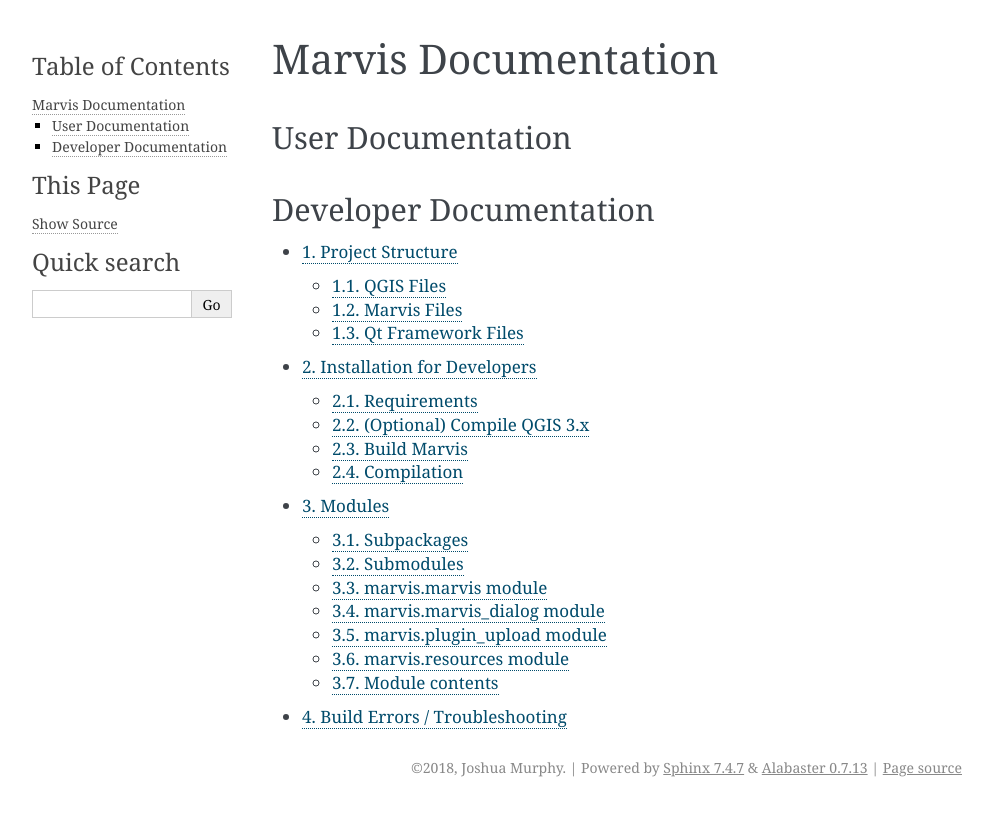
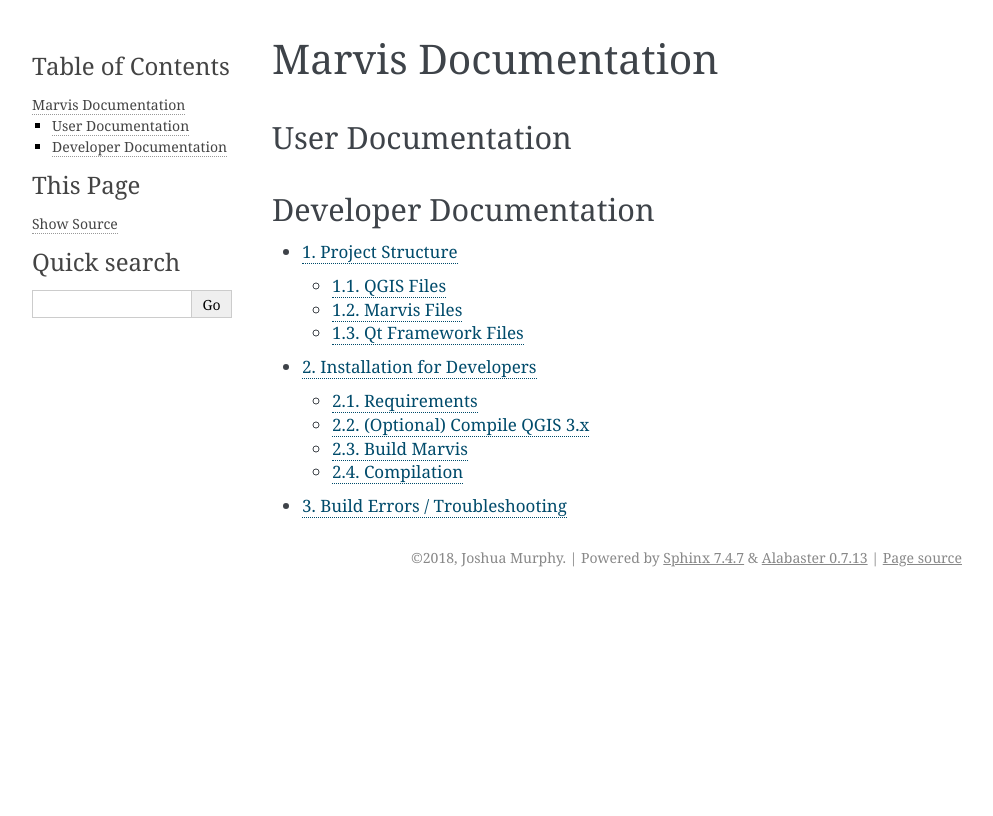
Before and after one commit to ranguli/marvis, a Sphinx documentation site: the page built from help/source/index.rst, in a window 1280 px wide. Shown: the top 816 px of the page, without its empty margins (148-1141 px from the left). Built offline with Sphinx 7.4.7, drawn with Linux system fonts in a browser that asks for light colours; pages that are not in the unit, such as notebooks, are missing from menus.

```diff
--- a/help/source/conf.py
+++ b/help/source/conf.py
@@ -19,7 +19,7 @@
 import os
 import sys
 sys.path.insert(0, os.path.abspath('.'))
-sys.path.insert(0, os.path.abspath('../'))
+sys.path.insert(0, os.path.abspath('..'))
 
 currentPath = os.path.dirname(os.path.abspath(__file__))
 sourcePath  = os.path.dirname(os.path.dirname(os.path.dirname(currentPath)))
@@ -37,10 +37,7 @@ from marvis import marvis
 # extensions coming with Sphinx (named 'sphinx.ext.*') or your custom
 # ones.
 extensions = [
-    'sphinx.ext.autodoc',
-    'sphinx.ext.doctest',
     'sphinx.ext.intersphinx',
-    'sphinx.ext.coverage',
 ]
 
 # Add any paths that contain templates here, relative to this directory.
--- a/help/source/index.rst
+++ b/help/source/index.rst
@@ -20,5 +20,4 @@ Developer Documentation
 
    Project Structure <project_structure>
    Installation for Developers <installation>
-   Modules <marvis>
    Build Errors / Troubleshooting <troubleshooting>
--- a/help/source/modules.rst
+++ /dev/null
@@ -1,7 +0,0 @@
-marvis
-======
-
-.. toctree::
-   :maxdepth: 4
-
-   marvis
```
Also changed, not shown: help/source/marvis.test.rst (deleted, +0 -70 lines).
